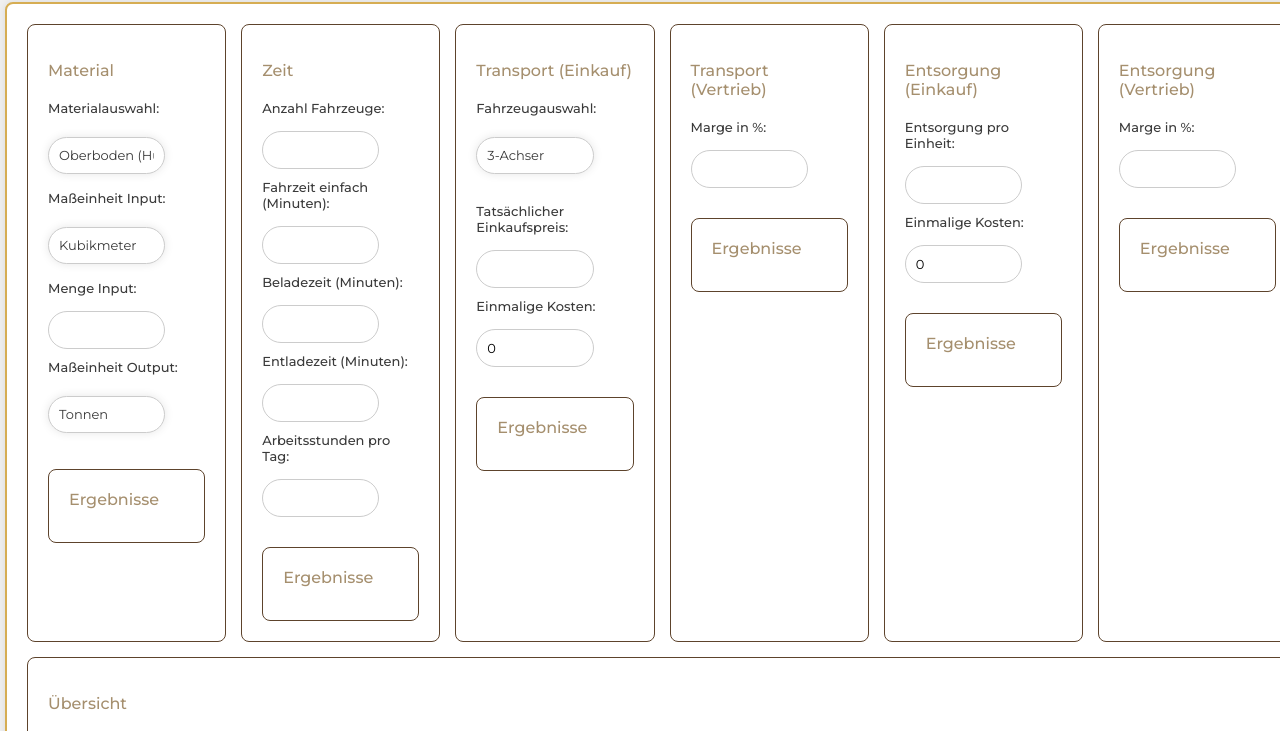
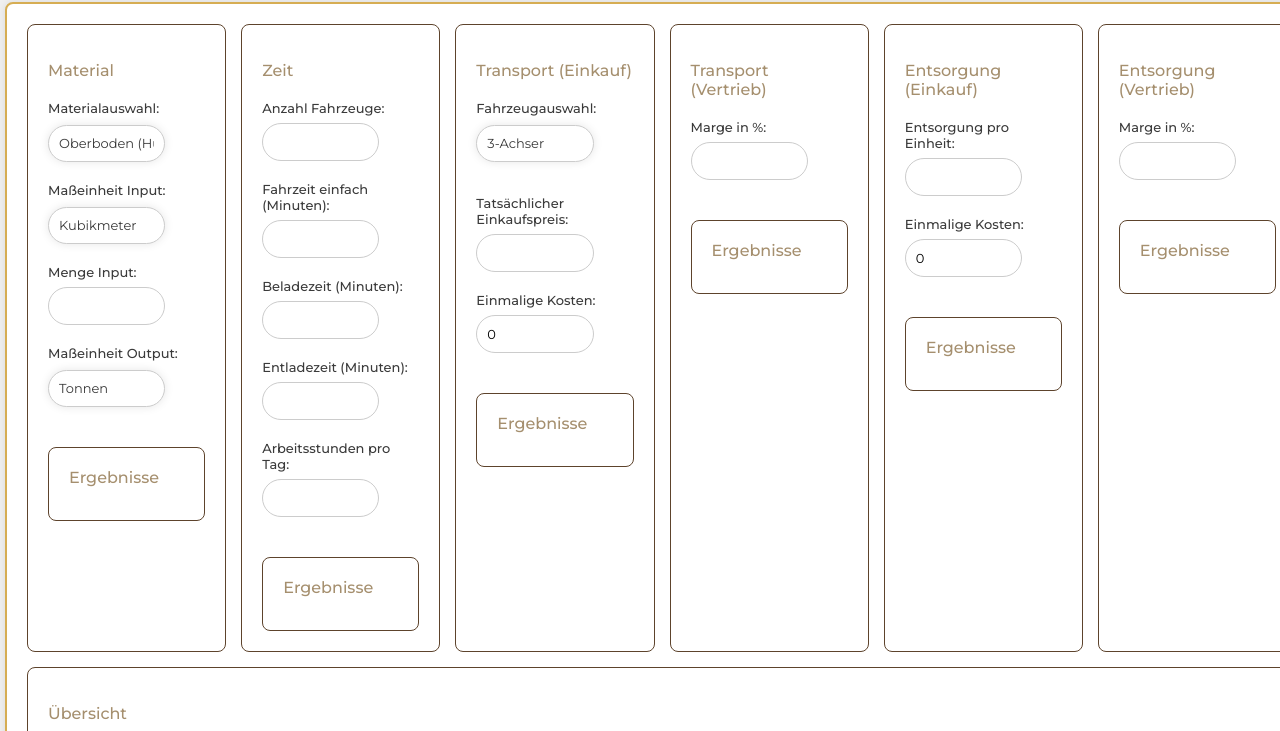
Before and after one commit to nilabhnahideka/Zoho-Widget, a plain HTML site: page widgetGerman.html in a window 1280 px wide. Shown: the part 68-799 px from the top of the page. Drawn offline with nearby package versions, Linux system fonts and the light colour scheme; a script that the page names is missing.

Commit message:
Update widgetGerman.html
adjusted the gaps

```diff
--- a/widgetGerman.html
+++ b/widgetGerman.html
@@ -76,11 +76,22 @@
         }
 
 
-        input,
+        input {
+            width: calc(100% - 40px);
+            padding: 10px;
+            margin-bottom: 20px;
+            border: 1px solid #ccc;
+            border-radius: 20px;
+            box-sizing: border-box;
+            font-family: 'Montserrat', sans-serif;
+            margin-top: 2px;
+            font-size: small;
+        }
+
         button {
             width: calc(100% - 40px);
             padding: 10px;
-            margin-bottom: 10px;
+            margin-bottom: 20px;
             border: 1px solid #ccc;
             border-radius: 20px;
             box-sizing: border-box;
@@ -93,12 +104,12 @@
 select {
     width: calc(100% - 40px);
     padding: 10px;
-    margin-bottom: 16px;
+    margin-bottom: 20px;
     border: 1px solid #ccc;
     border-radius: 20px;
     box-sizing: border-box;
     font-family: 'Montserrat', sans-serif;
-    margin-top: 16px;
+    margin-top: 4px;
     appearance: none; /* Removes default appearance on some browsers */
     background-color: #fff; /* Background color of the dropdown */
     color: #3A3A3A; /* Text color of the dropdown */
```
